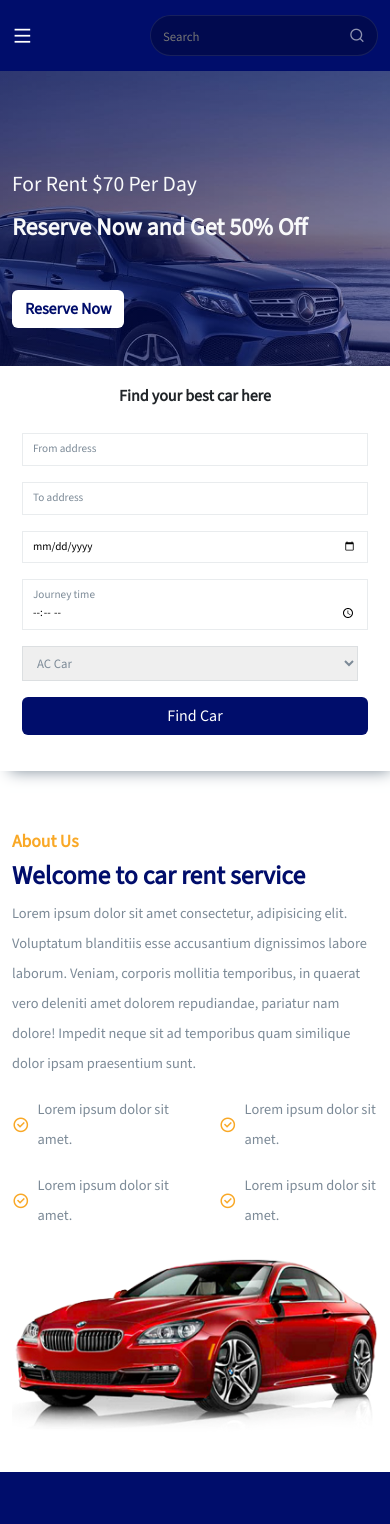
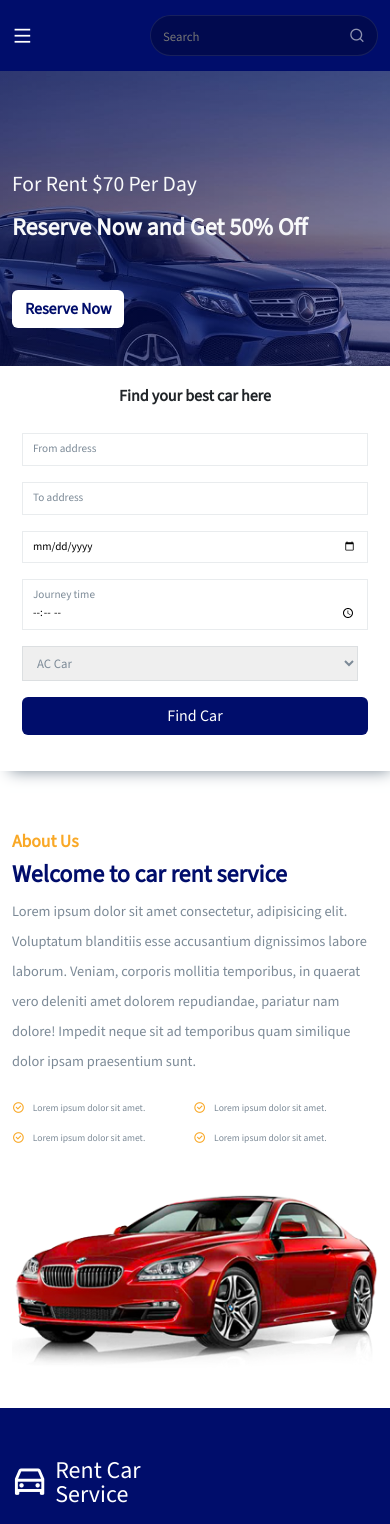
Before and after one commit to navanee1609/car-rent, a React (Create React App) app: page /home in a window 390 px wide. Shown: the top 1524 px of the page. Built offline with nearby package versions, Linux system fonts and the light colour scheme.

Commit message:
added responsive media queries to about-section

```diff
--- a/src/styles/about-section.css
+++ b/src/styles/about-section.css
@@ -6,3 +6,35 @@
     color: #f9a826;
     font-size: 1.1rem;
   }
+
+
+  /* media queries */
+
+  @media only screen and (max-width: 992px) {
+    .about__section-content h2 {
+      font-size: 1.5rem;
+    }
+    .about__section-item {
+      column-gap: 3rem;
+    }
+    .about__section-item p {
+      font-size: 0.6rem;
+      margin-bottom: 0;
+    }
+
+    .section__description i {
+      font-size: 0.8rem !important;
+    }
+  }
+
+  @media only screen and (max-width: 768px) {
+    .about__img {
+      margin-top: 30px;
+    }
+  }
+
+  @media only screen and (max-width: 576px) {
+    .about__section {
+      margin-top: 280px;
+    }
+  }
```
